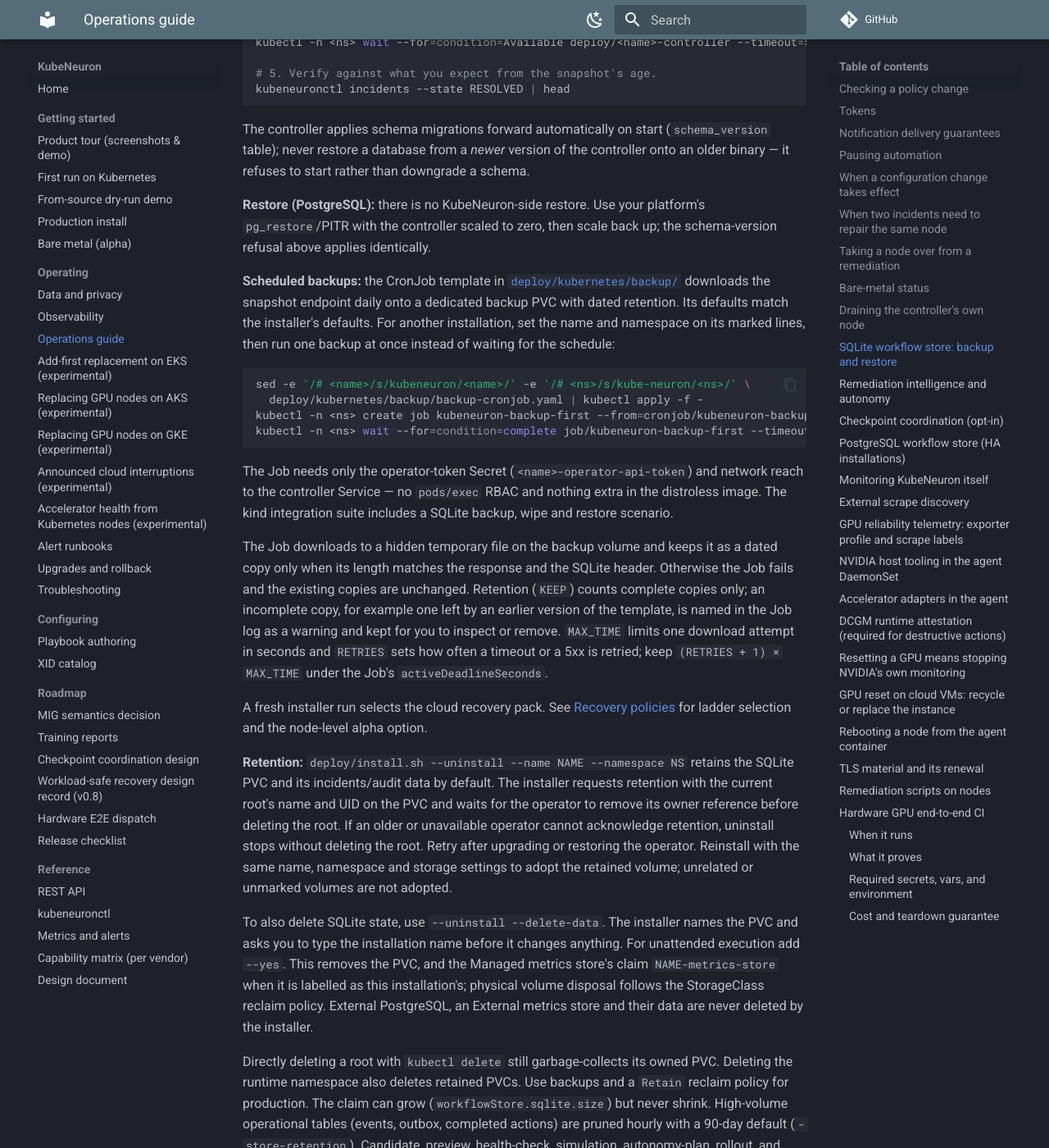
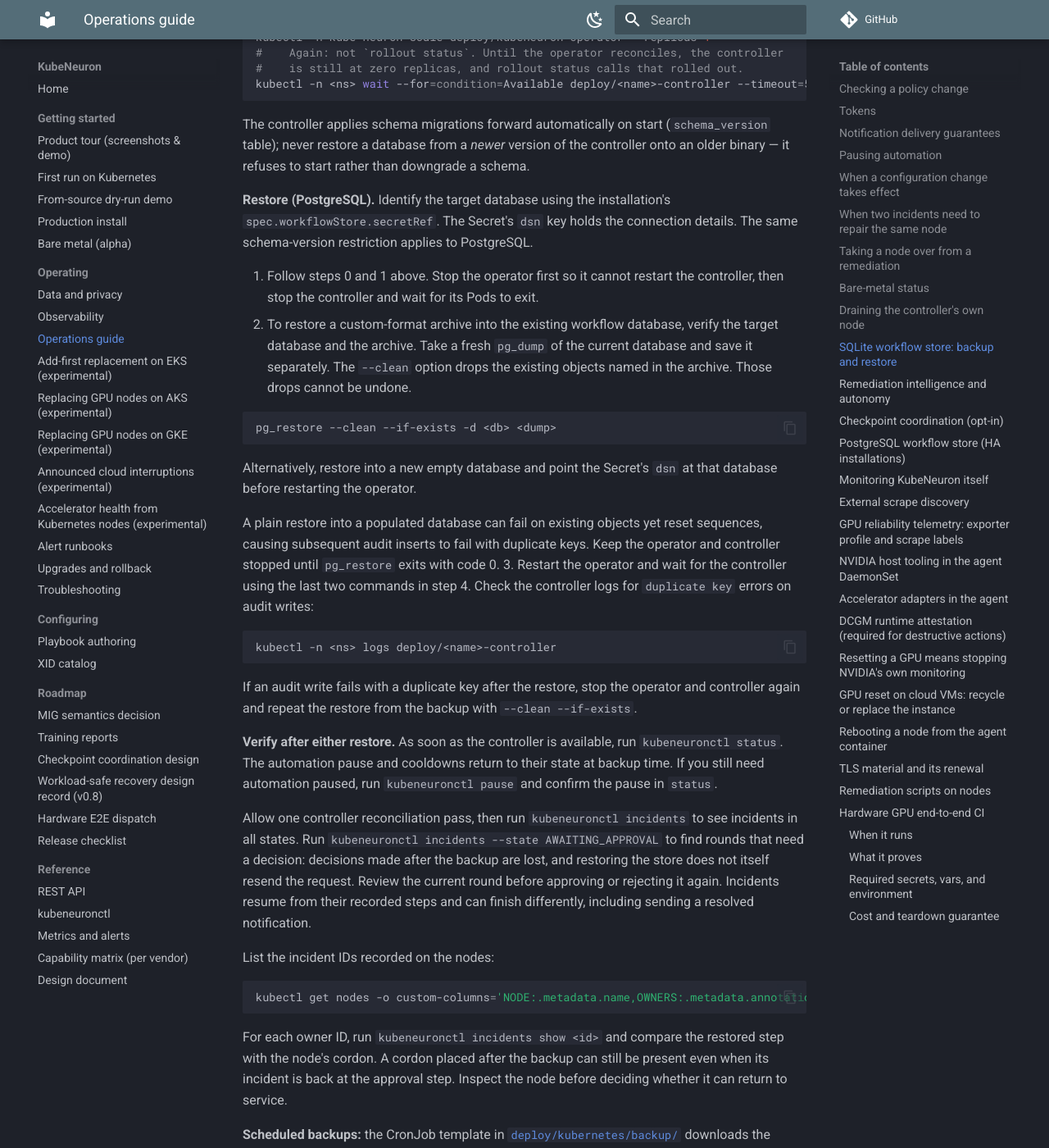
Before and after one commit to kubeneuron/kubeneuron, an MkDocs documentation site: the page built from docs/operations.md, in a window 1280 px wide and 1400 px high, scrolled down 8097 px. Shown: the whole window at 82% size. Built offline with MkDocs 1.6.1 and Material for MkDocs 9.7.7, drawn with Linux system fonts in a browser that asks for light colours; comment, search, counter and statistics services are not loaded; some of the changed text lies outside the part shown.

Commit message:
Document workflow store restore and verification
Signed-off-by: Andrii Petruk <andrey.petruk@gmail.com>

````diff
--- a/docs/operations.md
+++ b/docs/operations.md
@@ -322,12 +322,14 @@ replay happens on restore.
 **Restore** (SQLite). The controller image is distroless and the claim is
 `ReadWriteOnce`, so the restore runs with the controller stopped and a
 helper pod holding the volume — `deploy/kubernetes/backup/restore-helper.yaml`
-is that pod:
+is that pod. In the commands below, `kube-neuron` and `kubeneuron-operator`
+are the operator namespace and Deployment name, and `<ns>` and `<name>` are
+the namespace and name of the installation.
 
 ```sh
 # 0. Stop the OPERATOR first, or none of this works.
 #    The operator owns the controller Deployment's replica count and
-#    reconciles a manual scale straight back to one. Skip this and step 1
+#    restores its configured replica count. Skip this and step 1
 #    appears to succeed, the controller returns within a reconcile, and step 3
 #    replaces the database file underneath a running writer — corrupting the
 #    database this procedure exists to restore.
@@ -367,9 +369,6 @@ kubectl -n kube-neuron scale deploy/kubeneuron-operator --replicas=1
 #    Again: not `rollout status`. Until the operator reconciles, the controller
 #    is still at zero replicas, and rollout status calls that rolled out.
 kubectl -n <ns> wait --for=condition=Available deploy/<name>-controller --timeout=5m
-
-# 5. Verify against what you expect from the snapshot's age.
-kubeneuronctl incidents --state RESOLVED | head
 ```
 
 The controller applies schema migrations forward automatically on start
@@ -377,9 +376,63 @@ The controller applies schema migrations forward automatically on start
 of the controller onto an older binary — it refuses to start rather than
 downgrade a schema.
 
-**Restore (PostgreSQL):** there is no KubeNeuron-side restore. Use your
-platform's `pg_restore`/PITR with the controller scaled to zero, then scale
-back up; the schema-version refusal above applies identically.
+**Restore (PostgreSQL).** Identify the target database using the installation's
+`spec.workflowStore.secretRef`. The Secret's `dsn` key holds the connection
+details. The same schema-version restriction applies to PostgreSQL.
+
+1. Follow steps 0 and 1 above. Stop the operator first so it cannot restart
+   the controller, then stop the controller and wait for its Pods to exit.
+2. To restore a custom-format archive into the existing workflow database,
+   verify the target database and the archive. Take a fresh `pg_dump` of the
+   current database and save it separately. The `--clean` option drops the
+   existing objects named in the archive. Those drops cannot be undone.
+
+   ```sh
+   pg_restore --clean --if-exists -d <db> <dump>
+   ```
+
+   Alternatively, restore into a new empty database and point the Secret's
+   `dsn` at that database before restarting the operator.
+
+   A plain restore into a populated database can fail on existing objects yet
+   reset sequences, causing subsequent audit inserts to fail with duplicate
+   keys. Keep the operator and controller stopped until `pg_restore` exits
+   with code 0.
+3. Restart the operator and wait for the controller using the last two
+   commands in step 4. Check the controller logs for `duplicate key` errors
+   on audit writes:
+
+   ```sh
+   kubectl -n <ns> logs deploy/<name>-controller
+   ```
+
+   If an audit write fails with a duplicate key after the restore, stop the
+   operator and controller again and repeat the restore from the backup
+   with `--clean --if-exists`.
+
+**Verify after either restore.** As soon as the controller is available, run
+`kubeneuronctl status`. The automation pause and cooldowns return to their
+state at backup time. If you still need automation paused, run
+`kubeneuronctl pause` and confirm the pause in `status`.
+
+Allow one controller reconciliation pass, then run `kubeneuronctl incidents`
+to see incidents in all states. Run `kubeneuronctl incidents --state AWAITING_APPROVAL`
+to find rounds that need a decision:
+decisions made after the backup are lost, and restoring the store does not
+itself resend the request. Review the current round before approving or
+rejecting it again. Incidents resume from their recorded steps and can finish
+differently, including sending a resolved notification.
+
+List the incident IDs recorded on the nodes:
+
+```sh
+kubectl get nodes -o custom-columns='NODE:.metadata.name,OWNERS:.metadata.annotations.kubeneuron\.io/cordon-owners'
+```
+
+For each owner ID, run `kubeneuronctl incidents show <id>` and compare the
+restored step with the node's cordon. A cordon placed after the backup can still be present even
+when its incident is back at the approval step. Inspect the node before
+deciding whether it can return to service.
 
 **Scheduled backups:** the CronJob template in
 [`deploy/kubernetes/backup/`](https://github.com/kubeneuron/kubeneuron/tree/main/deploy/kubernetes/backup)
````
Also changed, not shown: CHANGELOG.md (+2 -0 lines), 1 other file.
